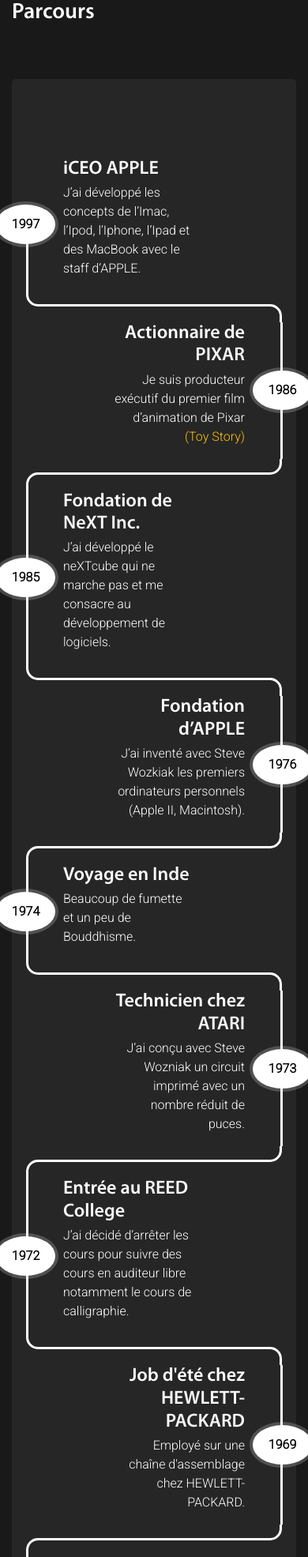
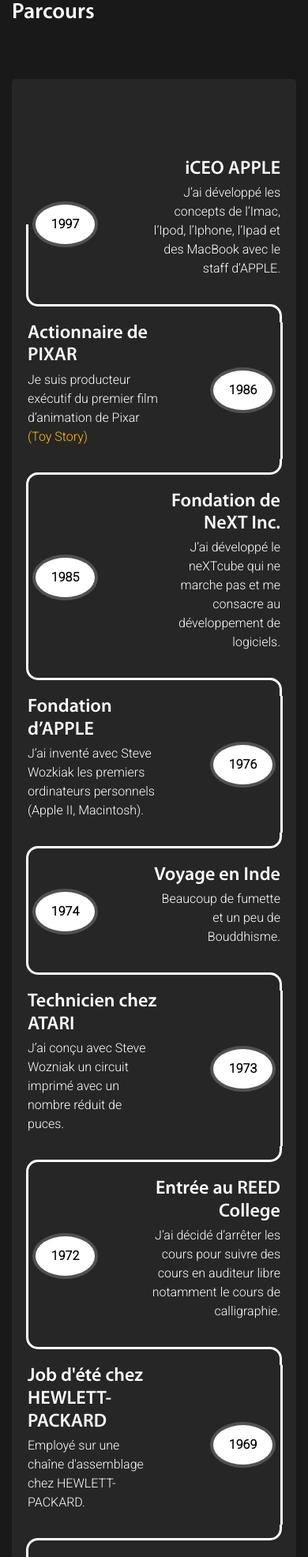
Before and after one commit to Ikows/projetJob, a PHP site: page /CV.html in a window 390 px wide. Shown: the part 258-2229 px from the top of the page at 79% size. Run offline with PHP 8.4, Linux system fonts and the light colour scheme.

Commit message:
responsive fix

```diff
--- a/CV.css
+++ b/CV.css
@@ -370,6 +370,7 @@ footer img {
   .nav-link {
   font-size: 1.5rem;
   text-align: left;
+  width: 100px;
 }
 
   #titrePage {
@@ -380,4 +381,32 @@ footer img {
     display: none;
   }
 
+
+
 }
+
+@media (max-width: 400px) {
+
+  .gauche {
+    margin-left: 100px;
+  }
+
+  .droite {
+    margin-right: 100px;
+  }
+
+  .colGauche {
+    margin-left: auto;
+    margin-right: 20px;
+    text-align: right;
+  }
+
+  .colDroite {
+    margin-right: auto;
+    margin-left: 20px;
+    text-align: left !important;
+  }
+
+
+
+}
--- a/CV.html
+++ b/CV.html
@@ -39,9 +39,9 @@
         <!--first section-->
         <div class="row align-items-center how-it-works d-flex">
           <div class="col-2 text-center bottom d-inline-flex justify-content-center align-items-center">
-            <div class="circle font-weight-bold">1997</div>
+            <div class="circle gauche font-weight-bold">1997</div>
           </div>
-          <div class="col-6">
+          <div class="col-6 colGauche">
             <h4>iCEO <a href="https://www.apple.com/fr/">APPLE</a></h4>
             <p>J’ai développé les concepts de l’Imac, l’Ipod, l’Iphone, l’Ipad et des MacBook avec le staff d’APPLE.</p>
           </div>
@@ -60,12 +60,12 @@
         </div>
         <!--second section-->
         <div class="row align-items-center justify-content-end how-it-works d-flex">
-          <div class="col-6 text-right">
+          <div class="col-6 text-right colDroite">
             <h4>Actionnaire de <a href="https://www.pixar.com/"> PIXAR</a></h4>
             <p>Je suis producteur exécutif du premier film d’animation de Pixar <a class="video-btn text-warning" data-toggle="modal" data-src="https://www.youtube.com/embed/81dWdeDjfC4" data-target="#myModalvideo">(Toy Story)</a></p>
           </div>
           <div class="col-2 text-center full d-inline-flex justify-content-center align-items-center">
-            <div class="circle font-weight-bold">1986</div>
+            <div class="circle droite font-weight-bold">1986</div>
           </div>
         </div>
         <!--path between 2-3-->
@@ -83,9 +83,9 @@
         <!--third section-->
         <div class="row align-items-center how-it-works d-flex">
           <div class="col-2 text-center foufull d-inline-flex justify-content-center align-items-center">
-            <div class="circle font-weight-bold">1985</div>
+            <div class="circle gauche font-weight-bold">1985</div>
           </div>
-          <div class="col-6">
+          <div class="col-6 colGauche">
             <h4>Fondation de <a href="https://fr.wikipedia.org/wiki/NeXT">NeXT Inc.</a> </h4>
             <p>J’ai développé le neXTcube qui ne marche pas et me consacre au développement de logiciels.</p>
           </div>
@@ -104,12 +104,12 @@
         </div>
         <!--fourth section-->
         <div class="row align-items-center justify-content-end how-it-works d-flex">
-          <div class="col-6 text-right">
+          <div class="col-6 text-right colDroite">
             <h4>Fondation d’<a href="https://www.apple.com/fr/">APPLE</a></h4>
             <p>J’ai inventé avec Steve Wozkiak les premiers ordinateurs personnels (Apple II, Macintosh).</p>
           </div>
           <div class="col-2 text-center full d-inline-flex justify-content-center align-items-center">
-            <div class="circle font-weight-bold">1976</div>
+            <div class="circle droite font-weight-bold">1976</div>
           </div>
         </div>
         <!--path between 4-5-->
@@ -127,9 +127,9 @@
         <!--fifth section-->
         <div class="row align-items-center how-it-works d-flex">
           <div class="col-2 text-center foufull d-inline-flex justify-content-center align-items-center">
-            <div class="circle font-weight-bold">1974</div>
+            <div class="circle gauche font-weight-bold">1974</div>
           </div>
-          <div class="col-6">
+          <div class="col-6 colGauche">
             <h4>Voyage en <a href="https://www.india.gov.in/">Inde </a></h4>
             <p>Beaucoup de fumette et un peu de Bouddhisme.</p>
           </div>
@@ -148,12 +148,12 @@
         </div>
         <!--sixth section-->
         <div class="row align-items-center justify-content-end how-it-works d-flex">
-          <div class="col-6 text-right">
+          <div class="col-6 text-right colDroite">
             <h4>Technicien chez <a href="https://www.atari.com/"> ATARI </a></h4>
             <p>J’ai conçu avec Steve Wozniak un circuit imprimé avec un nombre réduit de puces.</p>
           </div>
           <div class="col-2 text-center full d-inline-flex justify-content-center align-items-center">
-            <div class="circle font-weight-bold">1973</div>
+            <div class="circle droite font-weight-bold">1973</div>
           </div>
         </div>
         <!--path between 6-7-->
@@ -171,9 +171,9 @@
         <!--seventh section-->
         <div class="row align-items-center how-it-works d-flex">
           <div class="col-2 text-center foufull d-inline-flex justify-content-center align-items-center">
-            <div class="circle font-weight-bold">1972</div>
+            <div class="circle gauche font-weight-bold">1972</div>
           </div>
-          <div class="col-6">
+          <div class="col-6 colGauche">
             <h4>Entrée au <a href="https://www.reed.edu/"> REED College</a></h4>
             <p>J’ai décidé d’arrêter les cours pour suivre des cours en auditeur libre notamment le cours de calligraphie.</p>
           </div>
@@ -192,12 +192,12 @@
         </div>
         <!--eighth section-->
         <div class="row align-items-center justify-content-end how-it-works d-flex">
-          <div class="col-6 text-right">
+          <div class="col-6 text-right colDroite">
             <h4>Job d'été chez <a href="https://www8.hp.com/fr/fr/home.html"> HEWLETT-PACKARD</a> </h4>
             <p>Employé sur une chaîne d'assemblage chez HEWLETT-PACKARD.</p>
           </div>
           <div class="col-2 text-center full d-inline-flex justify-content-center align-items-center">
-            <div class="circle font-weight-bold">1969</div>
+            <div class="circle droite font-weight-bold">1969</div>
           </div>
         </div>
         <!--path between 8-9-->
@@ -215,9 +215,9 @@
         <!--ninth section-->
         <div class="row align-items-center how-it-works d-flex">
           <div class="col-2 text-center top d-inline-flex justify-content-center align-items-center">
-            <div class="circle font-weight-bold">1968</div>
+            <div class="circle gauche font-weight-bold">1968</div>
           </div>
-          <div class="col-6">
+          <div class="col-6 colGauche">
             <h4>Entrée à la <a href="https://hhs.fuhsd.org/">Homestead Highschool</a></h4>
             <p>J’ai notamment suivi le cours « Electronic 1 » et rejoins le club d’électronique.</p>
           </div>
@@ -253,7 +253,7 @@
       <h3 class="pb-3 pt-2">Compétences</h3>
       <div class="allcompetence">
         <div class="row">
-          <div class="col text-center skillsConteneur">
+          <div class="col text-center mb-5 skillsConteneur">
             <div class="skills mx-auto">
               <div class="adjust">
                 <h5>Développement</h5>
@@ -261,7 +261,7 @@
               </div>
             </div>
           </div>
-          <div class="col text-center skillsConteneur">
+          <div class="col text-center mb-5 skillsConteneur">
             <div class="skills mx-auto">
               <div class="adjust">
                 <h5>Social</h5>
@@ -271,7 +271,7 @@
           </div>
         </div>
         <div class="row justify-content-center">
-          <div class="col-6 text-center skillsConteneur">
+          <div class="col text-center mb-5 skillsConteneur">
             <div class="skills mx-auto">
               <div class="adjust">
                 <h5>Soft skills</h5>
--- a/contact.css
+++ b/contact.css
@@ -68,6 +68,7 @@ h4 {
 section {
 
     margin-top: 250px;
+    margin-bottom: 100px;
 }
 
 .contact-form-wrapper form {
@@ -180,6 +181,7 @@ footer img {
     .nav-link {
     font-size: 1.5rem;
     text-align: left;
+    width: 100px;
 }
 
     #titrePage {
--- a/contact.html
+++ b/contact.html
@@ -40,11 +40,11 @@
     		<div class="card">
 
     		<!-- Form -->
-          <div class="row name">
-            <div class="col">
+          <div class="row name justify-content-around">
+            <div class="col-sm-6 mb-2">
               <input type="text" class="form-control" placeholder="Nom">
             </div>
-            <div class="col">
+            <div class="col-sm-6 mb-2">
               <input type="text" class="form-control" placeholder="Prénom">
             </div>
           </div>
--- a/produits.css
+++ b/produits.css
@@ -347,6 +347,7 @@ footer img {
     .nav-link {
     font-size: 1.5rem;
     text-align: left;
+    width: 100px;
 }
 
     #titrePage {
--- a/style.css
+++ b/style.css
@@ -247,6 +247,7 @@ footer img {
 	.nav-link {
 	font-size: 1.5rem;
 	text-align: left;
+	width: 100px;
 }
 
 	#titrePage {
```
